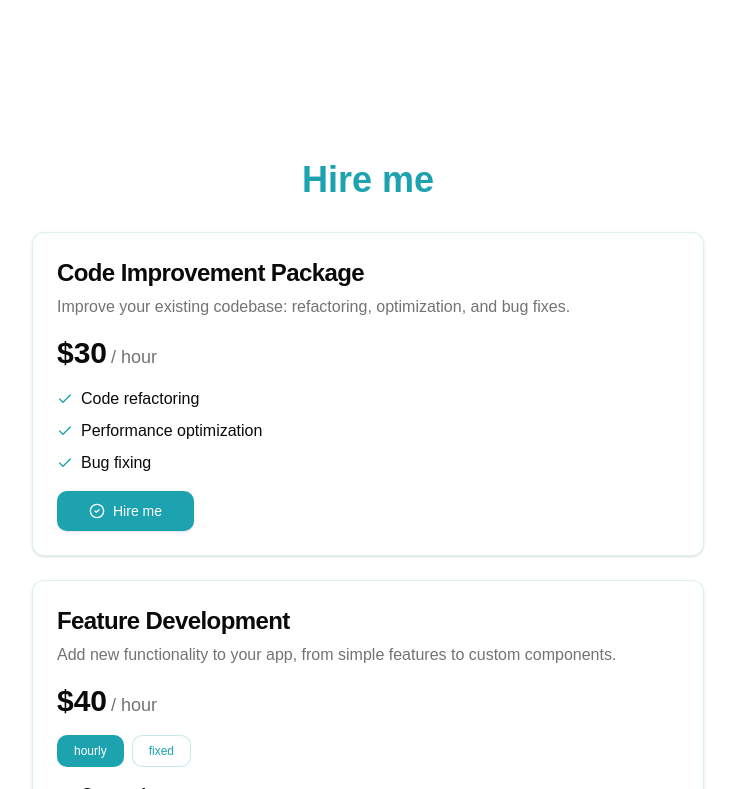
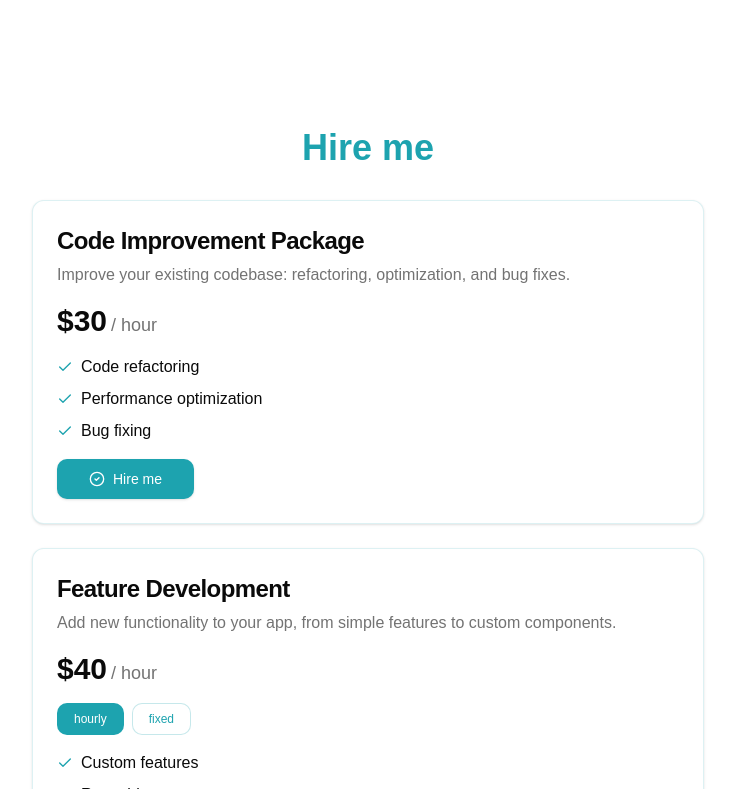
Before and after one commit to mazeincoding/maze-portfolio, a Next.js app: page / in a window 1280 px wide. Shown: the part 2351-3140 px from the top of the page, without its empty margins (272-1007 px from the left). Built offline with nearby package versions, Linux system fonts and the light colour scheme.

Commit message:
Decreased spacing on the hire section

```diff
--- a/src/components/hire.tsx
+++ b/src/components/hire.tsx
@@ -108,7 +108,7 @@ export default function Hire() {
     : services.slice(0, initial_services_count);
 
   return (
-    <section className="flex flex-col items-center gap-8 mt-40 relative px-12">
+    <section className="flex flex-col items-center gap-8 mt-32 relative px-12">
       <h2 className="text-4xl font-bold text-primary space-y-4">Hire me</h2>
       <div className="flex flex-col gap-6 w-full items-center">
         {displayed_services.map((service) => (
```
